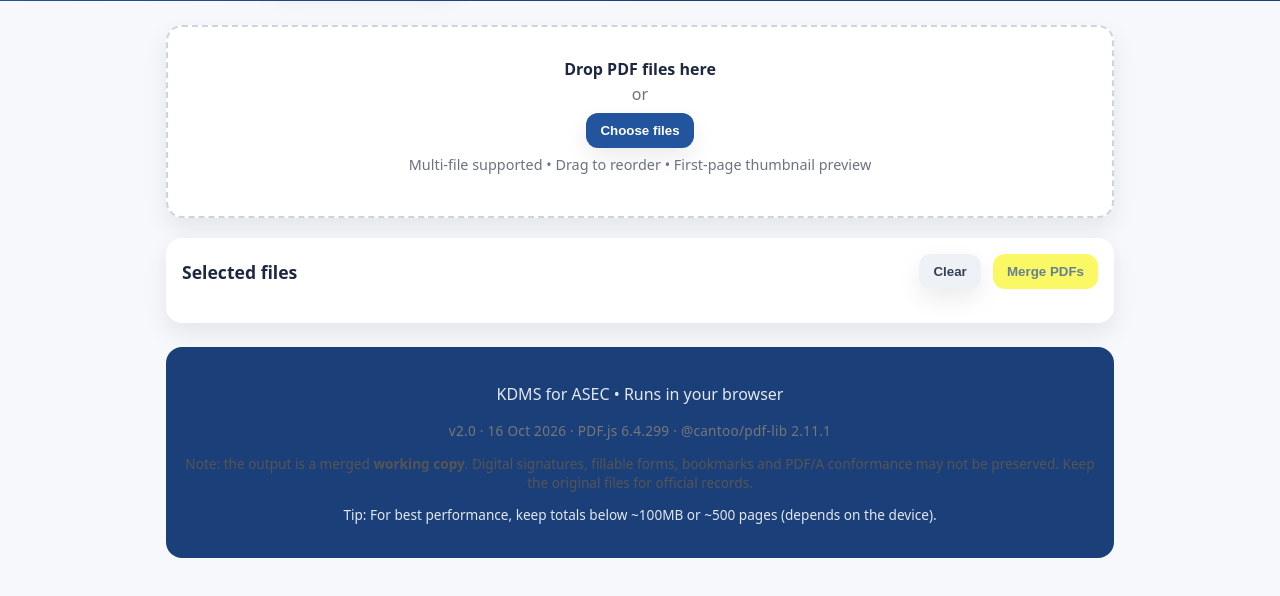
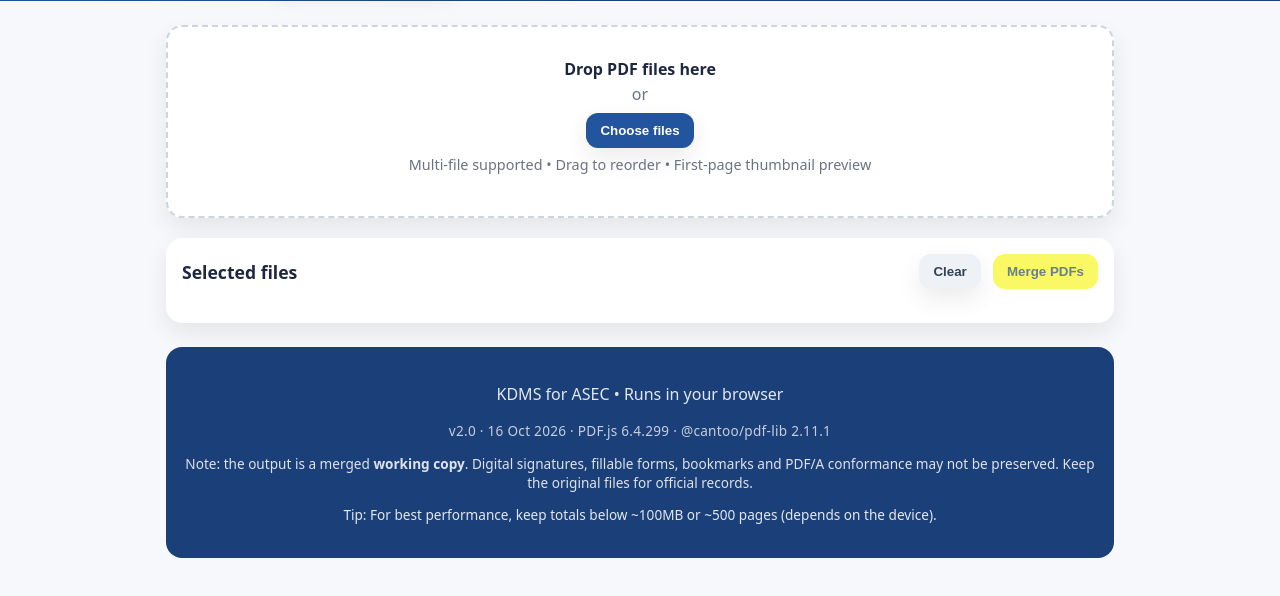
Before and after one commit to lomony/kdms-lab, a plain HTML site: page asec/v2/index.html in a window 1280 px wide. Shown: the part 116-712 px from the top of the page. Drawn offline with Linux system fonts and the light colour scheme.

Commit message:
v2.0: readable footer text on dark background

```diff
--- a/asec/v2/style.css
+++ b/asec/v2/style.css
@@ -153,8 +153,8 @@ body{
 .progress .bar{width:0}
 .progress.is-error .label{color:#b00020;white-space:normal}
 .file-warning{background:#fff3cd;color:#664d03;border:1px solid #ffecb5;border-radius:8px;padding:10px 14px;margin:0 0 12px}
-.notice{color:#555}
+.notice{color:rgba(255,255,255,.85)}
 
 /* v2.0 release badge */
 .badge-version{background:#fff;color:#0b3d91;border:1px solid rgba(11,61,145,.35);font-weight:600;letter-spacing:.02em}
-.version{color:#777;letter-spacing:.02em}
+.version{color:rgba(255,255,255,.75);letter-spacing:.02em}
```
Also changed, not shown: asec/v2/SECURITY_NOTE.md (+1 -1 lines).
